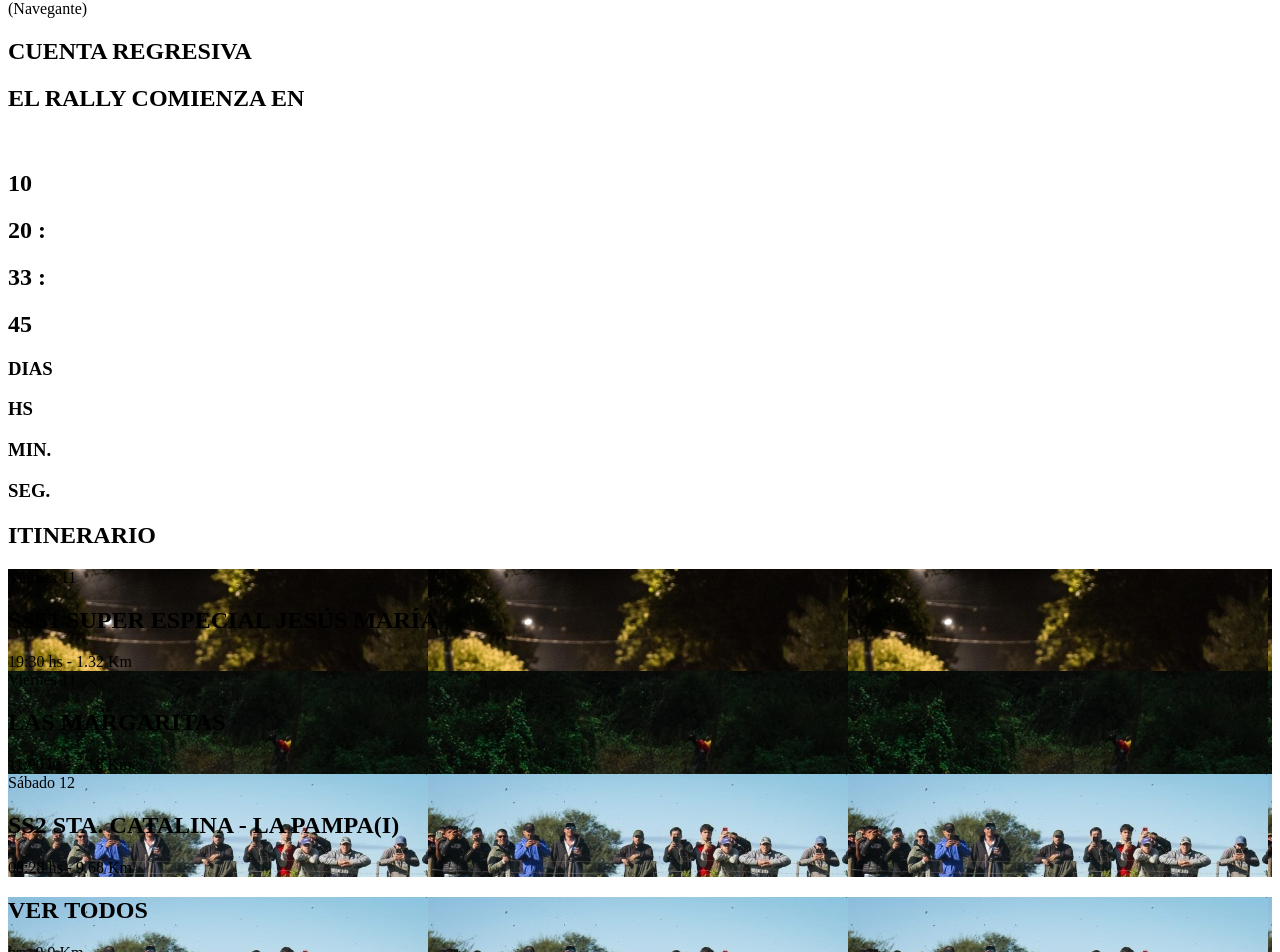
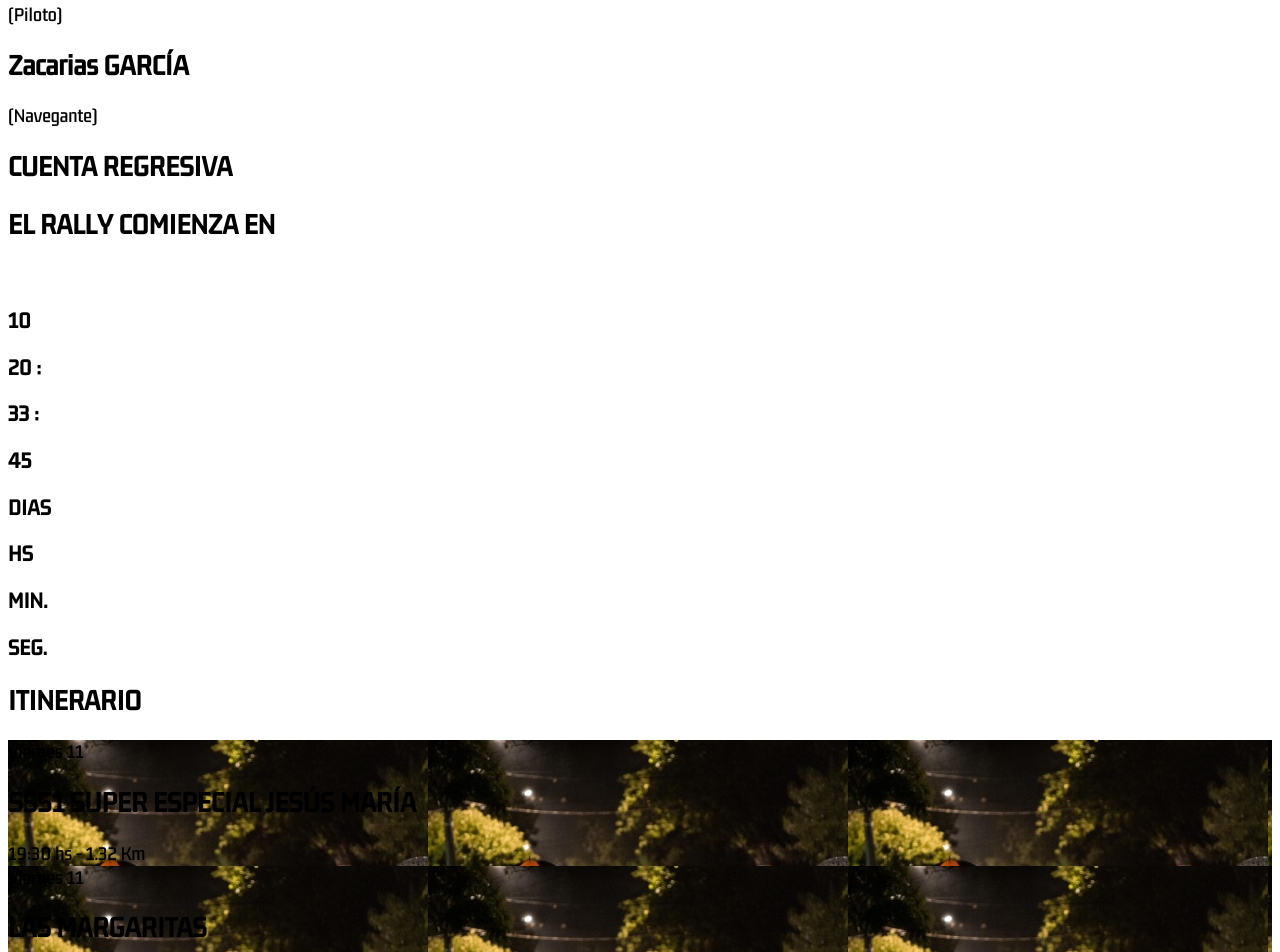
Before and after one commit to lucasemanuel03/app-rally-jm, a Next.js app in the folder app-rally/: page /Index in a window 1280 px wide. Shown: the part 3347-4299 px from the top of the page. Built offline with nearby package versions, Linux system fonts and the light colour scheme.

Commit message:
modificando el index y creando pag. competidores

```diff
--- a/app-rally/next.config.mjs
+++ b/app-rally/next.config.mjs
@@ -1,7 +1,7 @@
 /** @type {import('next').NextConfig} */
 const nextConfig = {
 
-
+    allowedDevOrigins: ['local-origin.dev', '*.local-origin.dev'],
 };
 
 export default nextConfig;
--- a/app-rally/package.json
+++ b/app-rally/package.json
@@ -13,7 +13,8 @@
     "next": "15.3.0",
     "postcss": "^8.5.3",
     "react": "^19.0.0",
-    "react-dom": "^19.0.0"
+    "react-dom": "^19.0.0",
+    "react-youtube": "^10.1.0"
   },
   "devDependencies": {
     "@eslint/eslintrc": "^3",
--- a/app-rally/src/app/globals.css
+++ b/app-rally/src/app/globals.css
@@ -4,8 +4,8 @@
   --background: #ffffff;
   --foreground: #06182D;
   --dark-blue: #06182D;
-  --principal: #0068B3;
-  --yellow: #FCBD18;
+  --principal: #0167b2;
+  --yellow: #f3bd1c;
 
 
 }
@@ -41,10 +41,10 @@ h1{
   }
 
   .section-title{
-    @apply text-(--yellow) font-extrabold text-3xl p-5
+    @apply text-(--yellow) font-extrabold text-2xl m-4
   }
   .bg-principal{
-    @apply bg-gradient-to-tl from-slate-700 to-sky-700;
+    @apply bg-gradient-to-tl from-[#003963] to-[#0066b0];
   }
   .scale-animation{
     @apply transition-all duration-300 hover:scale-105
--- /dev/null
+++ b/app-rally/src/components/ContainerCard.jsx
@@ -0,0 +1,21 @@
+
+function ContainerCard({Componente=[], titulo="Default", estilos="p-5"}){
+
+
+return(
+
+    <div className="bg-(--dark-blue) rounded-xl mt-5 flex flex-col shadow-2xl">
+        <div
+        className=" rounded-br-4xl bg-principal w-fit flex p-0">
+            <h2 className="section-title">{titulo}</h2>
+        </div>
+
+        <div className={estilos}>
+            {Componente}
+        </div>
+
+    </div>
+)
+}
+
+export default ContainerCard;
--- a/app-rally/src/components/NoticiasCard.jsx
+++ b/app-rally/src/components/NoticiasCard.jsx
@@ -1,12 +1,12 @@
 function NoticiasCard({titulo="TITULO", subtitulo="Subtitulo de la noticia.", urlImage="/images/noticiasImage/noticia1.jpeg"}){
     return(
-        <div className="rounded-2xl scale-animation bg-amber-50 max-w-sm sm:max-w-md max-h-80 overflow-hidden ">
-            <section className="bg-red-400 h-40 w-full">
+        <div className="rounded-2xl scale-animation bg-amber-50 max-w-sm sm:max-w-xl max-h-90 overflow-hidden ">
+            <section className="bg-red-400 h-50 w-full">
                 <img className="w-full h-full object-cover" src={urlImage}></img>
             </section>
-            <section className="bg-principal p-5 ">
-                <h2 className="text-2xl font-bold mb-2">{titulo}</h2>
-                <p className="font-extralight truncate hover:text-ellipsis" >{subtitulo}</p>
+            <section className="bg-black/70 p-5 ">
+                <h2 className="text-xl font-bold mb-2">{titulo}</h2>
+                <p className=" text-sm font-extralight truncate hover:text-ellipsis" >{subtitulo}</p>
             </section>
 
         </div>
--- /dev/null
+++ b/app-rally/src/components/YotubeVideo.jsx
@@ -0,0 +1,15 @@
+'use client'
+
+
+function YoutubeVideo({titulo="La emoción en cada etapa",  width="632", height="356", src="https://www.youtube.com/embed/QYl0Ts6A-yE", title="Rally Sudamericano Jesús María 2025 I Resumen Etapa 2", frameborder="0", allow="accelerometer; autoplay; clipboard-write; encrypted-media; gyroscope; picture-in-picture; web-share", referrerpolicy="" }){
+
+    return(
+        <div className="flex flex-col">
+            <iframe
+                className="p-2 h-80 w-100  md:w-160 md:h-100 rounded-2xl"
+                src={src}  frameborder={frameborder} allow={allow} referrerPolicy={referrerpolicy} allowfullscreen></iframe>
+        </div>
+    )
+}
+
+export default YoutubeVideo
--- /dev/null
+++ b/app-rally/src/data/noticias.js
@@ -0,0 +1,14 @@
+const noticias = [
+    {
+        titulo: "Eduardo Baca: “Es emocionante ver este escenario”",
+        subtitulo: "En un marco espectacular, el predio del Festival de la Doma y el Folklore se transformó en un escenario mágico que dio el puntapié inicial a una competencia inolvidable del Campeonato.",
+        urlImagen: "/images/noticiasImage/noticia2.png"
+    },
+    {
+        titulo: "¡Que comience la acción!",
+        subtitulo: "Tras las verificaciones administrativas y técnicas, los equipos comenzaron este jueves el reconocimiento de los tramos.",
+        urlImagen: "/images/noticiasImage/noticia1.jpeg"
+    },
+]
+
+export default noticias
--- /dev/null
+++ b/app-rally/src/data/tamos.js
@@ -0,0 +1,25 @@
+const tramos = [
+    {
+        titulo: "SSS1 SUPER ESPECIAL JESÚS MARÍA",
+        date: "Viernes 11",
+        hora: "19:30",
+        cantKm: 1.32,
+        urlImage: '/images/ItinerarioImages/super-jm.jpg'
+    },
+    {
+        titulo: "LAS MARGARITAS",
+        date: "Viernes 11",
+        hora: "11:30",
+        cantKm: 5.32,
+        urlImage: '/images/ItinerarioImages/super-jm.jpg'
+    },
+    {
+        titulo: "SS2 STA. CATALINA - LA PAMPA(I)",
+        date: "Sábado 12",
+        hora: "09:30",
+        cantKm: 9.52,
+        urlImage: '/images/ItinerarioImages/sta-catalina2.jpeg'
+    },
+]
+
+export default tramos;
--- a/app-rally/src/pages/Index.jsx
+++ b/app-rally/src/pages/Index.jsx
@@ -1,10 +1,25 @@
 import CarruselGanadores from "../components/CarruselGanadores";
+import ContainerCard from "../components/ContainerCard";
 import CuentaRegresiva from "../components/CuentaRegresiva";
-import GanadoresCard from "../components/GanadoresCard";
 import ItinerarioCard from "../components/ItinerarioCard";
 import NoticiasCard from "../components/NoticiasCard";
+import YoutubeVideo from "../components/YotubeVideo";
+import noticias from "../data/noticias";
+import tramos from "../data/tamos";
 
 function Index(){
+
+    let tramosList = [];
+    tramos.forEach((tramo) => {
+        tramosList.push(<ItinerarioCard tituloTramo={tramo.titulo} date={tramo.date} cantKm={tramo.cantKm} urlImage={tramo.urlImage} hora={tramo.hora}/>)
+    })
+    tramosList.push(<ItinerarioCard tituloTramo="VER TODOS" date="" hora="" urlImage='/images/ItinerarioImages/sta-catalina2.jpeg'/>)
+    let noticiasList = [];
+    noticias.forEach((noticia) => {
+        noticiasList.push(<NoticiasCard titulo={noticia.titulo} subtitulo={noticia.subtitulo} urlImage={noticia.urlImagen}/>)
+
+    })
+
     return(
 
         <div className=" grid justify-items-center">
@@ -34,35 +49,42 @@ function Index(){
                 <img src="/images/Banner_950x150_1-21.gif"></img>
             </section>
 
-            <section className="m-10">
-                <h2 className="section-title">ÚLTIMOS GANADORES</h2>
-                <CarruselGanadores/>
+            <section className="grid grid-cols-1 sm:grid-cols-2 justify-center">
+                <section>
+                    <ContainerCard Componente={<CarruselGanadores/>} titulo="ÚLTIMOS GANADORES"/>
+                </section>
+
+                <section>
+                    <ContainerCard Componente={<CuentaRegresiva/>} titulo="CUENTA REGRESIVA"/>
+                </section>
+
             </section>
 
-            <section className="mt-5">
-                <h2 className="section-title">CUENTA REGRESIVA</h2>
-                <CuentaRegresiva />
+            <section>
+                <ContainerCard
+                    Componente={tramosList}
+                    titulo="ITINERARIO"
+                    estilos="grid sm:grid-cols-2 sm:grid-rows-2 gap-5 grid-cols-1 p-5"
+                    />
             </section>
 
-            <section className="flex flex-col items-center mt-5">
-                <h2 className="section-title">ITINERARIO</h2>
-                <div className="grid sm:grid-cols-2 sm:grid-rows-2 gap-5 grid-cols-1">
-                <ItinerarioCard tituloTramo="SSS1 SUPER ESPECIAL JESÚS MARÍA" date="Viernes 11" hora="19:30" cantKm={1.32} urlImage='/images/ItinerarioImages/super-jm.jpg'/>
-                <ItinerarioCard tituloTramo="LAS MARGARITAS" date="Viernes 11" hora="11:00" cantKm={5.18}/>
-                <ItinerarioCard tituloTramo="SS2 STA. CATALINA - LA PAMPA(I)" date="Sábado 12" hora="08:28" cantKm={9.68} urlImage='/images/ItinerarioImages/sta-catalina2.jpeg'/>
-                <ItinerarioCard tituloTramo="VER TODOS" date="" hora="" urlImage='/images/ItinerarioImages/sta-catalina2.jpeg'/>
-                </div>
-           </section>
+            <section>
+                <ContainerCard
+                    Componente={<YoutubeVideo/>}
+                    titulo="¡ASÍ SE VIVE EL RALLY!"
+                    />
+            </section>
 
-           <section className="mt-5 flex flex-col items-center">
-                <h2 className="section-title">ÚLTIMAS NOTICIAS</h2>
-                <div className="flex flex-col gap-5">
-                    <NoticiasCard titulo="Eduardo Baca: “Es emocionante ver este escenario”"
-                                urlImage="/images/noticiasImage/noticia2.png"
-                                subtitulo="En un marco espectacular, el predio del Festival de la Doma y el Folklore se transformó en un escenario mágico que dio el puntapié inicial a una competencia inolvidable del Campeonato."/>
-                    <NoticiasCard titulo="¡Que comience la acción!" subtitulo="Tras las verificaciones administrativas y técnicas, los equipos comenzaron este jueves el reconocimiento de los tramos."/>
-                </div>
+            <section>
+                <ContainerCard
+                    Componente={noticiasList}
+                    titulo="ÚLTIMAS NOTICIAS"
+                    estilos="flex flex-col gap-5 p-5"
+                    />
             </section>
+
+
+
         </div>
     )
 }
--- a/app-rally/src/pages/_app.jsx
+++ b/app-rally/src/pages/_app.jsx
@@ -1,12 +1,12 @@
 import Header from "@/src/components/Header"
 import Footer from "../components/Footer"
+import localFont from 'next/font/local';
 
-
-
+const kdamFont = localFont({src: '../../fonts/KdamThmorPro-Regular.ttf'})
 
 function AppRally({Component, pageProps}){
     return(
-        <div>
+        <div className={`${kdamFont.className}`}>
             <Header/>
             <Component {...pageProps}/>
             <Footer/>
```
Also changed, not shown: app-rally/src/components/TablaCompetidores.jsx (added, +36 -0 lines), app-rally/src/pages/Competidores.jsx (added, +25 -0 lines), 1 other file (tests, documents, lock files or other folders).
